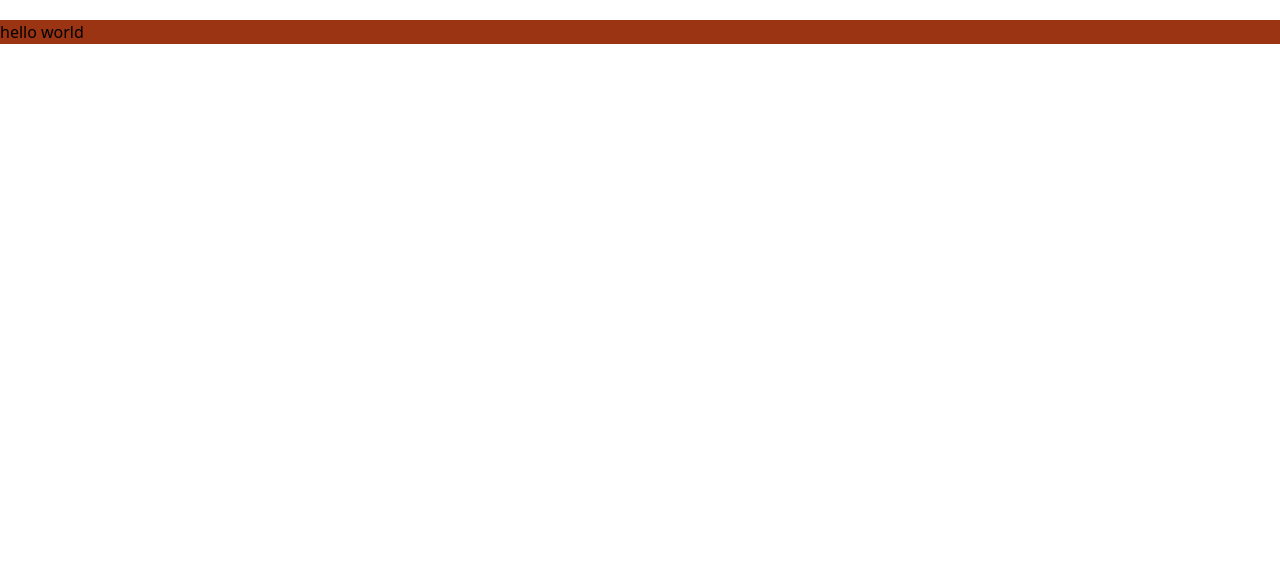
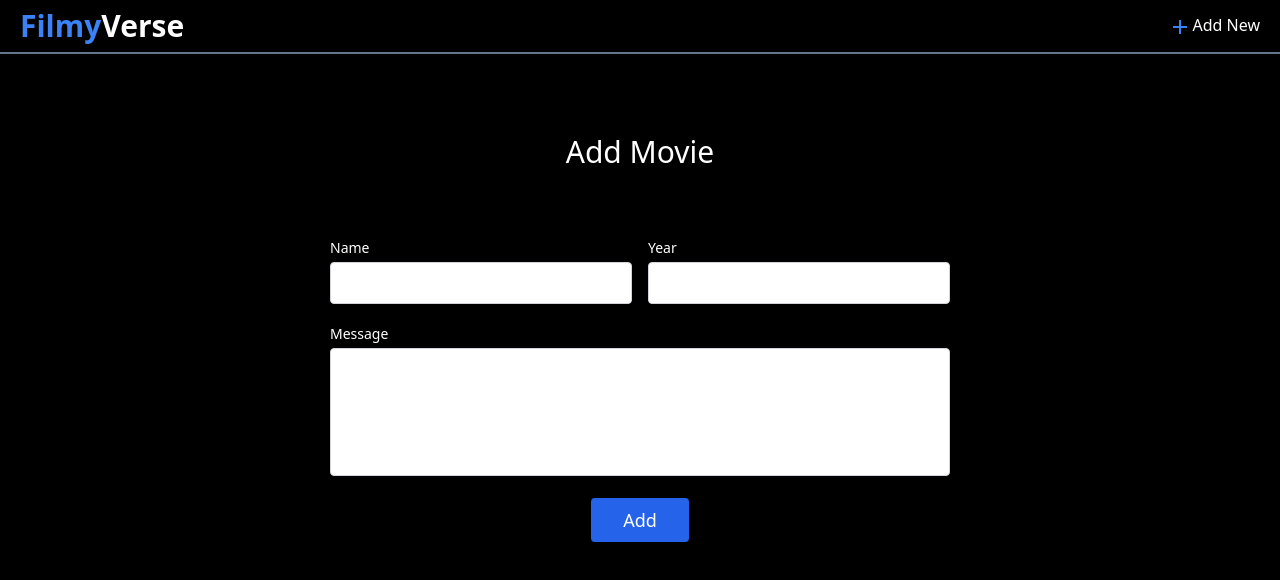
Before and after one commit to NaveenWebDev/MyMovieWebApp, a React (Create React App) app: page /addmovie in a window 1280 px wide. Shown: the top 580 px of the page. Built offline with nearby package versions, Linux system fonts and the light colour scheme.

Commit message:
add components file and form

```diff
--- a/src/App.css
+++ b/src/App.css
@@ -1 +1,5 @@
 /* write your css here */
+body{
+    background-color: #000000;
+    color: #ffffff;
+}
--- a/src/App.js
+++ b/src/App.js
@@ -1,8 +1,18 @@
 import "./App.css";
+import AddMovie from "./components/AddMovie";
+import Cards from "./components/Cards";
+import Header from "./components/Header";
+import { Route , Routes } from "react-router-dom";
 
 function App() {
   return (
-   <h1 className="mt-5 bg-orange-800">hello world</h1>
+    <div className="App">
+      <Header></Header>
+        <Routes>
+          <Route path="/" element={<Cards></Cards>} />
+          <Route path="/addmovie" element={<AddMovie></AddMovie>} />
+        </Routes>
+    </div>
   );
 }
 
--- /dev/null
+++ b/src/components/AddMovie.js
@@ -0,0 +1,51 @@
+import React, { useState } from 'react'
+
+const AddMovie = () => {
+
+    const [form, setform] = useState({
+        name:"",
+        year:"",
+        description:""
+    });
+
+  return (
+    <div >
+    <section className="text-gray-600 body-font relative ">
+  <div className="container px-5 py-20 mx-auto">
+    <div className="flex flex-col text-center w-full mb-12">
+      <h1 className="sm:text-3xl text-2xl font-medium title-font mb-4 text-white">Add Movie</h1>
+    </div>
+    <div className="lg:w-1/2 md:w-2/3 mx-auto">
+      <div className="flex flex-wrap -m-2">
+        <div className="p-2 w-1/2">
+          <div className="relative">
+            <label htmlFor="name" className="leading-7 text-sm text-white">Name</label>
+            <input type="text" id="name" name="name" className="w-full  rounded border border-gray-300 focus:border-blue-500 focus:bg-white focus:ring-2 focus:ring-indigo-200 text-base outline-none  py-1 px-3 leading-8 transition-colors duration-200 ease-in-out" value={form.name} onChange={(e)=>setform({...form, name:e.target.value})} />
+          </div>
+        </div>
+        <div className="p-2 w-1/2">
+          <div className="relative">
+            <label htmlFor="email" className="leading-7 text-sm text-white">Year</label>
+            <input type="email" id="email" name="email" className="w-full  rounded border border-gray-300 focus:border-indigo-500 focus:bg-white focus:ring-2 focus:ring-indigo-200 text-base outline-none  py-1 px-3 leading-8 transition-colors duration-200 ease-in-out" value={form.year} onChange={(e)=>setform({...form, year:e.target.value})} />
+          </div>
+        </div>
+        <div className="p-2 w-full">
+          <div className="relative">
+            <label htmlFor="message" className="leading-7 text-sm text-white">Message</label>
+            <textarea id="message" name="message" className="w-full rounded border border-gray-300 focus:border-indigo-500 focus:bg-white focus:ring-2 focus:ring-indigo-200 h-32 text-base outline-none text-gray-700 py-1 px-3 resize-none leading-6 transition-colors duration-200 ease-in-out" defaultValue={""} value={form.description} onChange={(e)=>setform({...form, description:e.target.value})} />
+          </div>
+        </div>
+        <div className="p-2 w-full">
+          <button className="flex mx-auto text-white bg-blue-600 border-0 py-2 px-8 focus:outline-none hover:bg-blue-500 rounded text-lg">Add</button>
+        </div>
+
+      </div>
+    </div>
+  </div>
+</section>
+
+    </div>
+  )
+}
+
+export default AddMovie
--- /dev/null
+++ b/src/components/Cards.js
@@ -0,0 +1,51 @@
+import React, { useState } from "react";
+import ReactStars from "react-stars";
+
+const Cards = () => {
+  const [MovieData, setMovieData] = useState([
+    {
+      name: "avengers endgame",
+      year: "2018",
+      rating: 5,
+      img: "https://mir-s3-cdn-cf.behance.net/project_modules/max_1200/c618cd88432989.5dd5e72e505d1.jpg",
+    },
+    {
+      name: "avengers endgame",
+      year: "2018",
+      rating: 3.5,
+      img: "https://mir-s3-cdn-cf.behance.net/project_modules/max_1200/c618cd88432989.5dd5e72e505d1.jpg",
+    },
+    {
+      name: "avengers endgame",
+      year: "2018",
+      rating: 4,
+      img: "https://mir-s3-cdn-cf.behance.net/project_modules/max_1200/c618cd88432989.5dd5e72e505d1.jpg",
+    },
+  ]);
+  return (
+    <div className="flex flex-wrap justify-center gap-5 px-5 mt-2">
+      {MovieData.map((ele, ind) => {
+        return (
+          <div className="card w-60 hover:-translate-y-1 transition-all duration-500 p-2 bg-slate-800" key={ind}>
+            <img
+              src={ele.img}
+              alt="poster"
+              height="100%"
+            />
+            <h2>
+              <span className=" text-blue-500">Name</span> : {ele.name}
+            </h2>
+            <h2 className="flex items-center">
+              <span className=" text-blue-500 mr-1"> Rating </span> : <ReactStars className="ml-1" size={20} value={ele.rating} edit={false}  />
+            </h2>
+            <h2>
+              <span className=" text-blue-500">Date</span> : {ele.year}
+            </h2>
+          </div>
+        );
+      })}
+    </div>
+  );
+};
+
+export default Cards;
--- /dev/null
+++ b/src/components/Header.js
@@ -0,0 +1,20 @@
+import React from 'react'
+import AddIcon from '@mui/icons-material/Add';
+import { Link } from 'react-router-dom';
+
+const Header = () => {
+  return (
+    <div className='text-l border-b-2 border-slate-500 flex justify-between px-5 py-2 items-center'>
+    <Link to={'/'}>
+
+      <p className='text-blue-500 text-3xl font-bold'>Filmy<span className='text-white'>Verse</span> </p>
+    </Link>
+
+      <Link to={'/addmovie'}>
+      <button className='text-1xl text-white '><AddIcon className='text-blue-500'></AddIcon>Add New</button>
+      </Link>
+    </div>
+  )
+}
+
+export default Header
--- a/src/index.js
+++ b/src/index.js
@@ -2,10 +2,11 @@ import React from "react";
 import ReactDOM from "react-dom/client";
 import App from "./App";
 import "./index.css";
+import { BrowserRouter as Router } from "react-router-dom";
 
 const root = ReactDOM.createRoot(document.getElementById("root"));
 root.render(
-  <React.StrictMode>
+  <Router>
     <App />
-  </React.StrictMode>
+  </Router>
 );
```
Also changed, not shown: package.json (+8 -0 lines), 1 other file (tests, documents, lock files or other folders).
